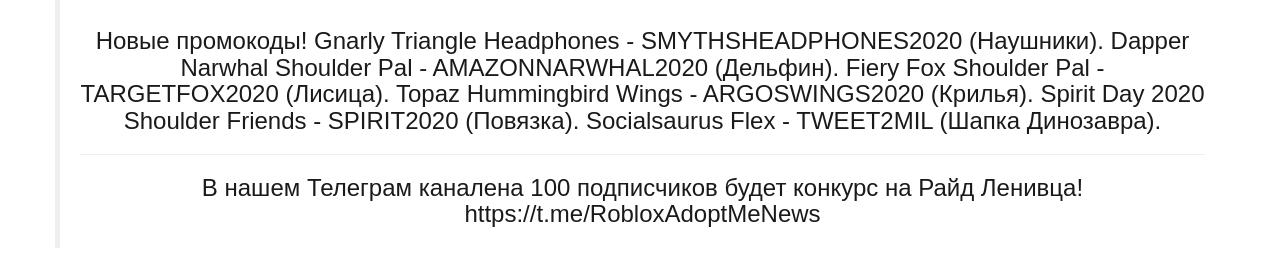
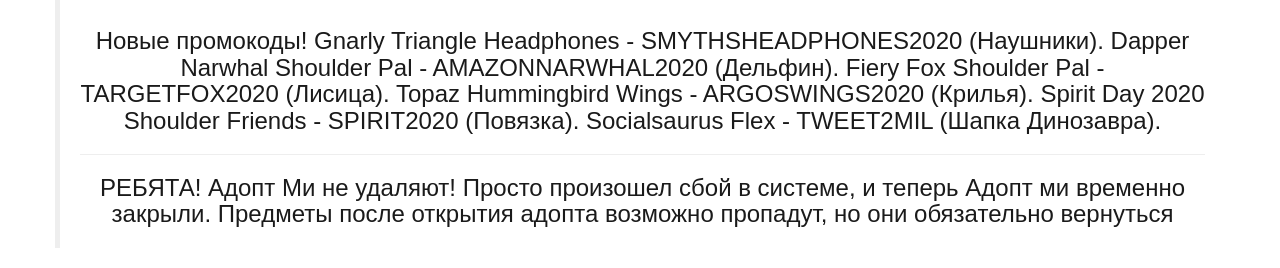
Before and after one commit to AdoptMeNews/AdoptMeNews.github.io, a plain HTML site: page index.html in a window 1280 px wide. Shown: the part 3112-3380 px from the top of the page. Drawn offline with Linux system fonts and the light colour scheme.

Commit message:
Update index.html

```diff
--- a/index.html
+++ b/index.html
@@ -97,7 +97,7 @@
 <img src="https://www.robloxcodes.io/static/4ad04e6fe06ae15bf5a3f5f678dda4b4/630fb/1601334288-gnarlytriangleheadphones.png" class="card-img-top" alt=" ">
 <h3>Новые промокоды! Gnarly Triangle Headphones - SMYTHSHEADPHONES2020 (Наушники). Dapper Narwhal Shoulder Pal - AMAZONNARWHAL2020 (Дельфин). Fiery Fox Shoulder Pal - TARGETFOX2020 (Лисица). Topaz Hummingbird Wings - ARGOSWINGS2020 (Крилья). Spirit Day 2020 Shoulder Friends - SPIRIT2020 (Повязка). Socialsaurus Flex - TWEET2MIL (Шапка Динозавра).<span class="badge badge-secondary"></span></h3>
     <hr>
-<h3>В нашем Телеграм каналена 100 подписчиков будет конкурс на Райд Ленивца! https://t.me/RobloxAdoptMeNews <span class="badge badge-secondary"></span></h3>
+<h3>РЕБЯТА! Адопт Ми не удаляют! Просто произошел сбой в системе, и теперь Адопт ми временно закрыли. Предметы после открытия адопта возможно пропадут, но они обязательно вернуться<span class="badge badge-secondary"></span></h3>
 </div>
     </div>
   </div>
```
